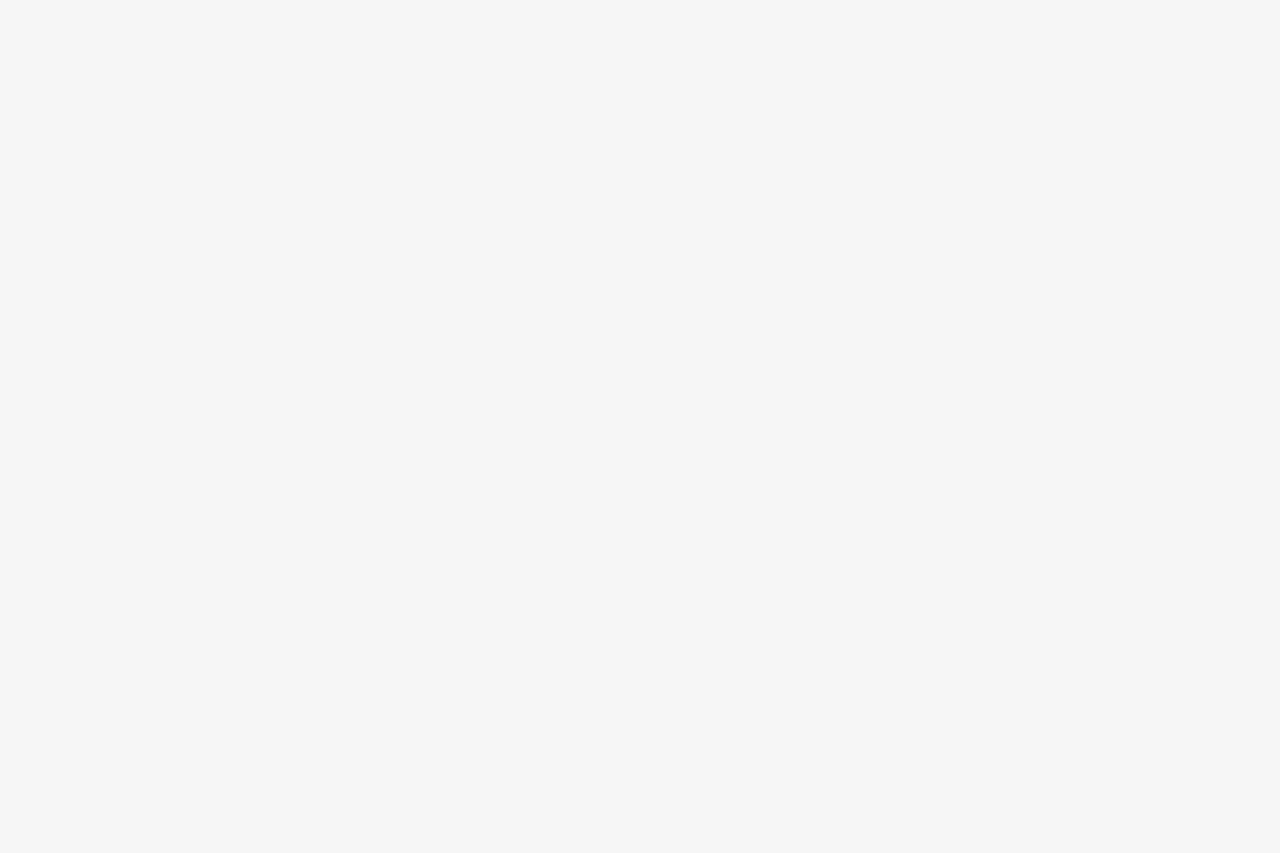
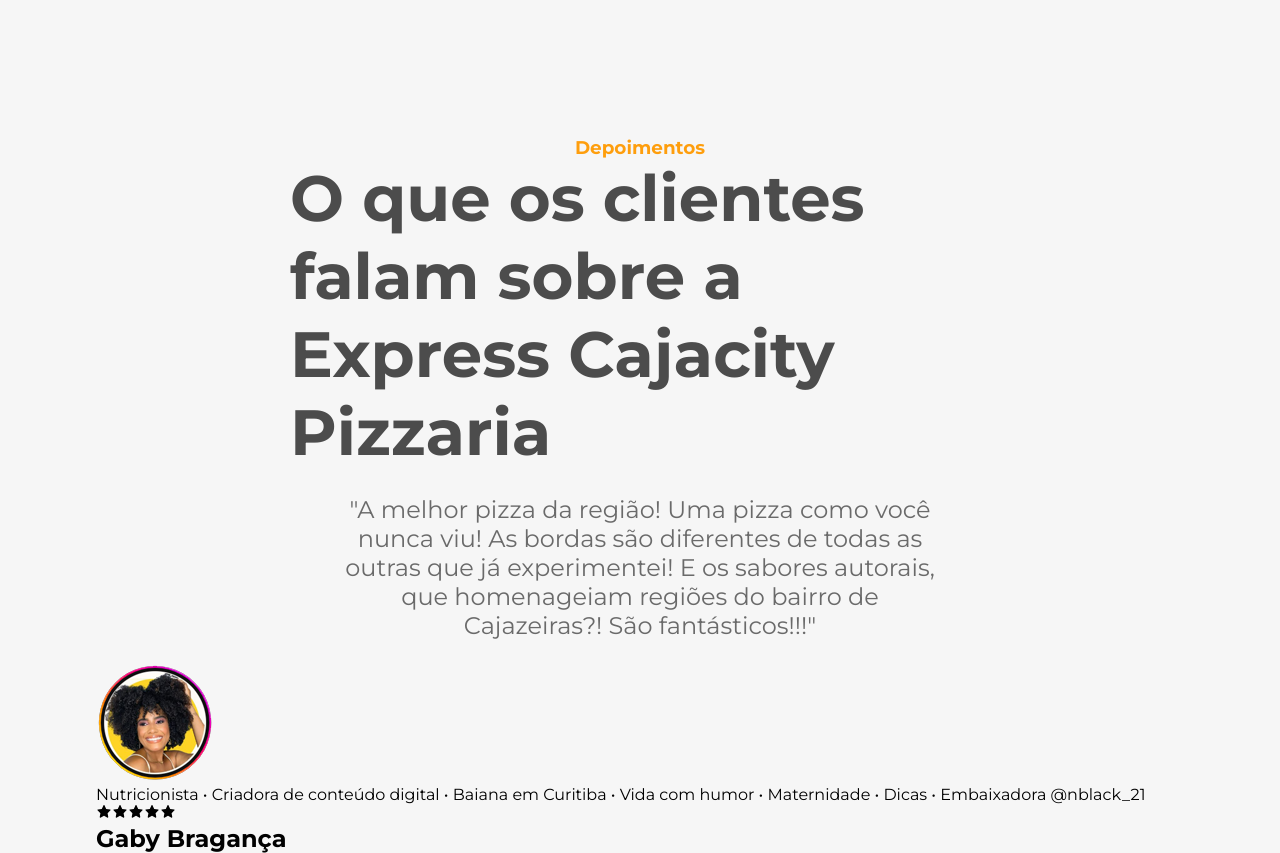
Before and after one commit to JethroTiago/express-cajacity, a React (Create React App) app: page / in a window 1280 px wide. Shown: the part 2920-3773 px from the top of the page. Before the commit the page ends 2816 px from the top, so only its background shows below. Built offline with nearby package versions, Linux system fonts and the light colour scheme.

Commit message:
Importando Depoimentos para App.js

```diff
--- a/src/App.js
+++ b/src/App.js
@@ -2,6 +2,7 @@
 import Home from './Components/Home';
 import Sobre from './Components/Sobre';
 import Trabalho from './Components/Trabalho';
+import Depoimentos from './Components/Depoimentos';
 
 function App() {
   return (
@@ -9,6 +10,7 @@
       <Home />
       <Sobre />
       <Trabalho />
+      <Depoimentos />
     </div>
   );
 }
```
